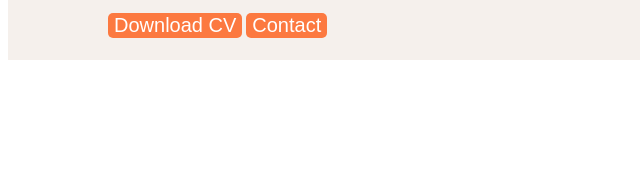
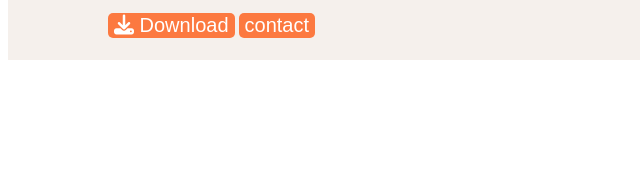
Before and after one commit to sagor009988/web-portfolio, a plain HTML site: page index.html in a window 1280 px wide. Shown: the part 306-489 px from the top of the page, 0-640 px from the left. Drawn offline with Linux system fonts and the light colour scheme.

Commit message:
complete the all sections

```diff
--- a/index.html
+++ b/index.html
@@ -6,7 +6,7 @@
     <meta name="viewport" content="width=device-width, initial-scale=1.0">
     <title>Web portfolio</title>
     <link rel="stylesheet" href="styles/portfolio.css">
-
+    <script src="https://kit.fontawesome.com/676ccbaf15.js" crossorigin="anonymous"></script>
 
 
 </head>
@@ -25,14 +25,16 @@
         <h3 class="wlc">Hi, I  am</h3>
         <h1 class="heading">Md.Sagor Hossain </h1>
         <p>Shot what able cold new see hold. <br> Friendly as an betrayed formerly he. Morning because as to society behaved moments.</p>
-        <button class="btn-color">Download CV</button>
-        <button class="btn-color">Contact</button>
+        <button class="btn-color"><i class="fa-solid fa-download"></i>
+          Download </button>
+          <button class="btn-color">contact</button>
+
      </div>
      <img class="pro" src="images/hardy.png" alt="">
      </div>
     </header>
     <main>
-  <section class="about">
+   <section class="about">
     <h3 class="section-title">About me</h3>
     <p class="section-description">Lorem ipsum dolor sit amet, consectetur adipisicing elit. Similique non fugit veritatis tempore ratione velit, laborum asperiores, modi excepturi hic tempora sapiente aspernatur at optio animi, dignissimos fuga dolorum necessitatibus.</p>
     <div class="about-info-container">
--- a/styles/portfolio.css
+++ b/styles/portfolio.css
@@ -47,9 +47,10 @@ nav a{
 }
 .header{
    background-color: rgb(245, 240, 236);
-   background-image: url(/images/header_bg.png);
+   background-image: url(/images/header_bg.png) ;
    background-repeat: no-repeat;
-   background-size: 300px; background-position: bottom right ;
+   background-size:300px ; background-position: bottom right ;
+
 }
 
 .banner-elements{
```
